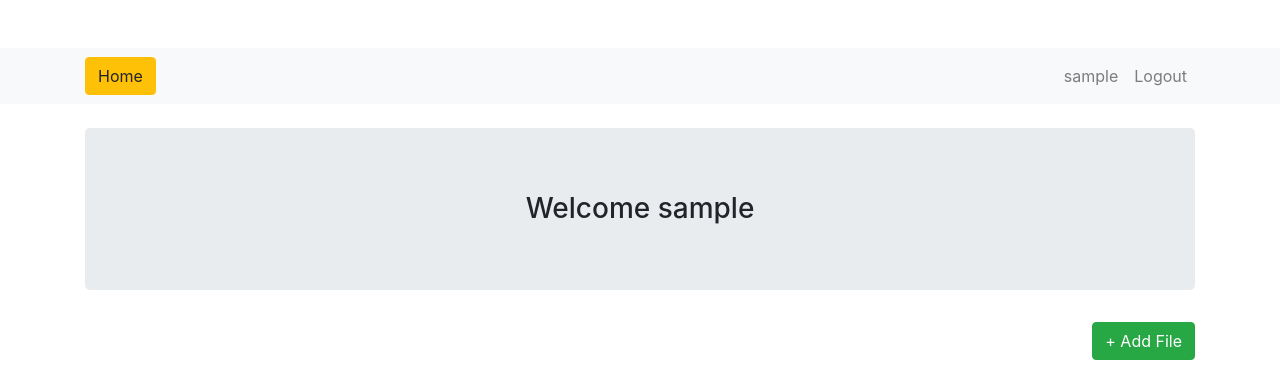
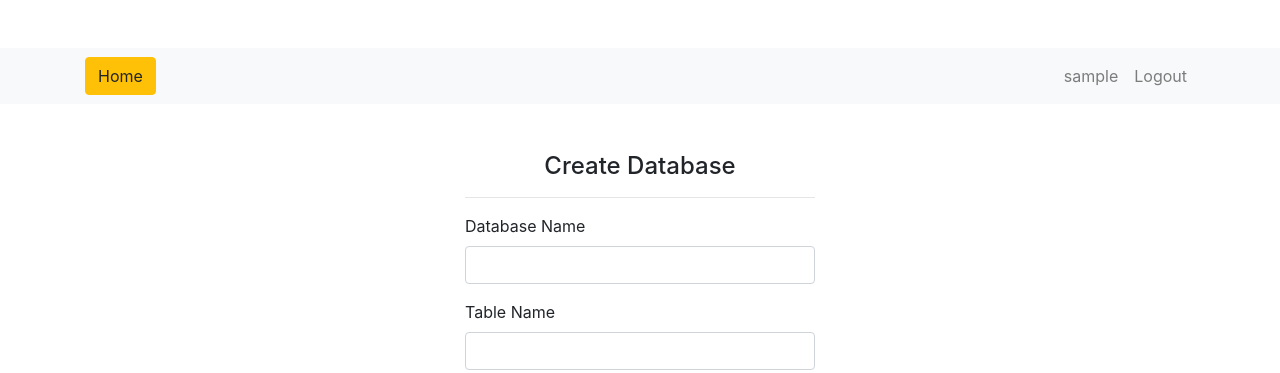
Before and after one commit to imvickykumar999/Database-Editor, a Flask app: page / in a window 1280 px wide. Shown: the top 373 px of the page. Run offline with Flask 3, Linux system fonts and the light colour scheme; the visitor is signed in with stand-in values (Sample User, id 1); data that the repository does not hold is empty; some libraries are stand-ins or nearby versions.

Commit message:
create database

```diff
--- a/app.py
+++ b/app.py
@@ -45,7 +45,7 @@ def login():
             session['logged_in']=True
             session['username']=data[0]
             flash('Login Successfully','success')
-            return redirect('index')
+            return render_template('home.html')
         else:
             flash('Invalid Login. Try Again','danger')
     return render_template("login.html")
@@ -90,16 +90,15 @@ def logout():
 	return redirect(url_for('login'))
 
 
-@app.route("/")
-@app.route("/index")
-def index():
-    con=sql.connect("db_web.db")
+@app.route("/index/<database>/<table>")
+def index(database, table):
+    con=sql.connect(f"{database}.db")
     con.row_factory=sql.Row
     cur=con.cursor()
 
-    cur.execute("select * from users")
+    cur.execute(f"select * from {table}")
     data=cur.fetchall()
-    return render_template("index.html",datas=data)
+    return render_template("index.html", datas=data)
 
 
 @app.route("/add_user",methods=['POST','GET'])
@@ -130,7 +129,7 @@ def add_user():
         con.commit()
 
         flash('Currency Added','success')
-        return redirect(url_for("index"))
+        return redirect(url_for("home"))
     return render_template("add_user.html")
 
 
@@ -170,7 +169,7 @@ def edit_user(uid):
             con.commit()
 
         flash('Currency Updated','success')
-        return redirect(url_for("index"))
+        return redirect(url_for("home"))
 
     con=sql.connect("db_web.db")
     con.row_factory=sql.Row
@@ -196,7 +195,32 @@ def delete_user(uid):
     con.commit()
 
     flash('Currency Deleted','warning')
-    return redirect(url_for("index"))
+    return redirect(url_for("home"))
+
+
+@app.route("/", methods=['GET', 'POST'])
+@is_logged_in
+def home():
+    import main
+
+    if request.method=='POST':
+        mydb = request.form["mydb"]
+        table = request.form["mydb"]
+        mydb = f'{mydb}.db'
+
+        sql3 = f'''
+        CREATE TABLE {table} (
+        "UID"	    INTEGER PRIMARY KEY AUTOINCREMENT,
+        "UNAME"	    TEXT,
+        "NAME"	    TEXT,
+        "FILE"	    TEXT,
+        "COUNTRY"	TEXT
+        )'''
+
+        main.db_table(sql3, mydb, table)
+        return render_template('home.html', mydb=mydb)
+    else:
+        return render_template('home.html')
 
 
 @app.errorhandler(404)
--- /dev/null
+++ b/templates/home.html
@@ -0,0 +1,26 @@
+
+{% extends 'layout.html' %}
+{% block body %}
+
+  <div class='row mt-5'>
+    <div class='col-4 mx-auto'>
+      <h4 class='text-center'>Create Database</h4><hr>
+
+      <form action="{{url_for('home')}}" method='post'>
+
+        <div class='form-group'>
+          <label>Database Name</label>
+          <input type='text' name='mydb' required class='form-control'>
+        </div>
+
+        <div class='form-group'>
+          <label>Table Name</label>
+          <input type='text' name='table' required class='form-control'>
+        </div>
+
+        <input type='submit' name='submit' value='Submit' class='btn btn-success'>
+      </form>
+
+    </div>
+  </div>
+{% endblock %}
--- a/templates/layout.html
+++ b/templates/layout.html
@@ -134,7 +134,7 @@
           <ul class="navbar-nav ml-auto">
             {% if session.username %}
               <li class="nav-item">
-                <a class="nav-link" href="/index">{{session.username}}</a>
+                <a class="nav-link" href='/'>{{session.username}}</a>
               </li>
               <li class="nav-item">
                 <a class="nav-link" href="/logout">Logout</a>
```
Also changed, not shown: main.py (+0 -15 lines).
